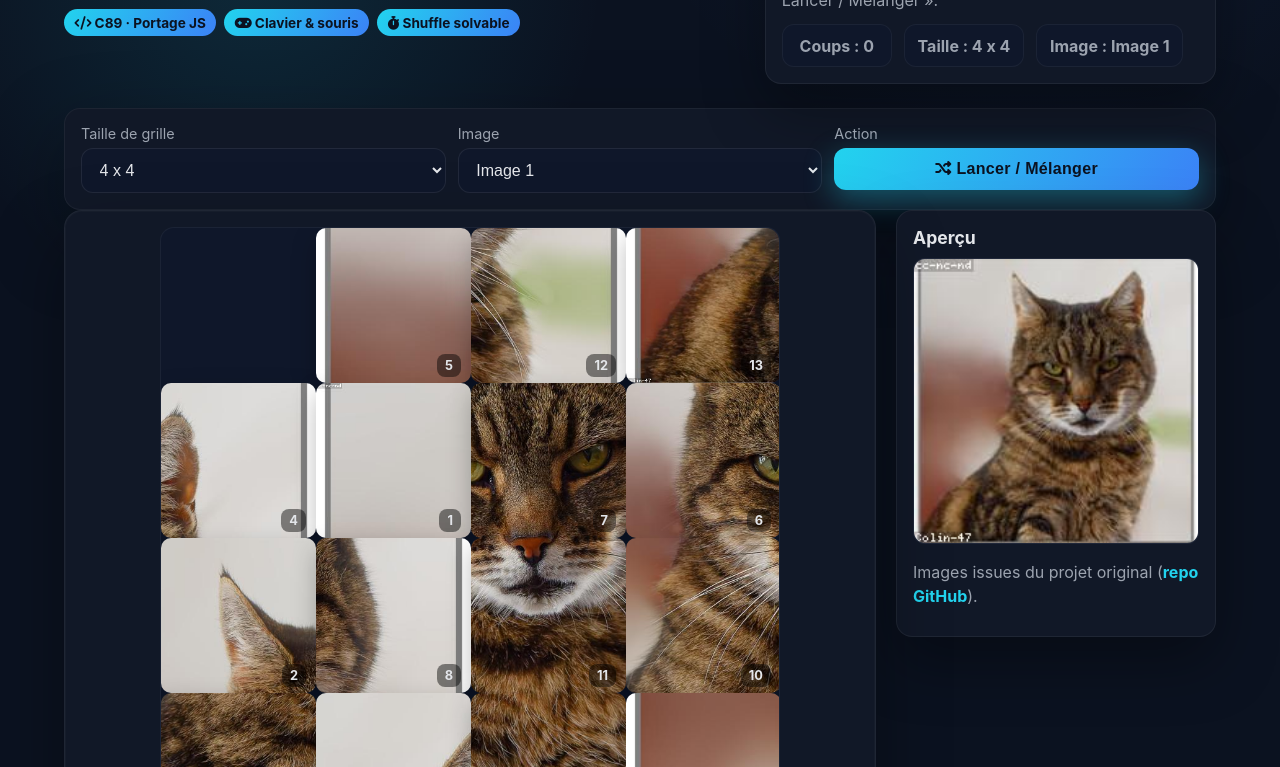
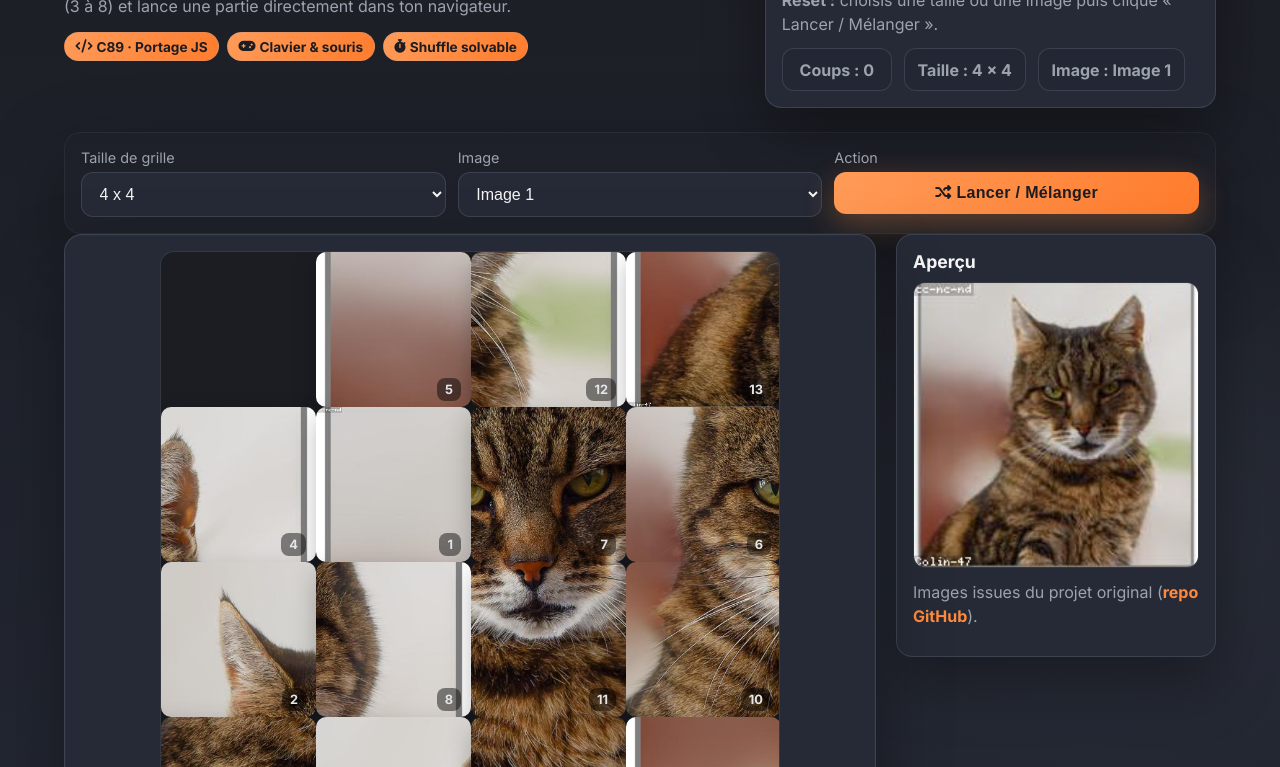
Before and after one commit to Mahdi-Chaouch/Portfolio, a website: page taquin.html in a window 1280 px wide. Shown: the part 266-1033 px from the top of the page. Drawn offline with Linux system fonts and the light colour scheme.

Commit message:
Align Taquin page styling with portfolio dark orange theme

```diff
--- a/taquin.html
+++ b/taquin.html
@@ -6,24 +6,29 @@
   <title>Taquin - Jouer en ligne</title>
   <link rel="icon" href="assets/favicon.png" type="image/png" />
   <link rel="stylesheet" href="https://cdnjs.cloudflare.com/ajax/libs/font-awesome/6.5.1/css/all.min.css">
+  <link rel="stylesheet" href="styles/main.css">
   <style>
+    /* Palette alignée sur le portfolio (orange + dark) */
     :root {
-      --bg: #0b1220;
-      --panel: #111827;
-      --card: #0f172a;
-      --accent: #22d3ee;
-      --text: #e5e7eb;
+      --bg: #1b1d23;
+      --bg-alt: #232733;
+      --card: #262a36;
+      --accent: #ff8a3d;
+      --accent-soft: rgba(255, 138, 61, 0.14);
+      --text: #f5f5f6;
       --muted: #9ca3af;
+      --border-subtle: rgba(148, 163, 184, 0.2);
     }
     * { box-sizing: border-box; }
     body {
       margin: 0;
-      background: radial-gradient(circle at 20% 20%, rgba(34,211,238,0.12), transparent 25%),
-                  radial-gradient(circle at 80% 0%, rgba(59,130,246,0.10), transparent 28%),
-                  var(--bg);
+      min-height: 100vh;
+      font-family: "Inter", system-ui, -apple-system, sans-serif;
+      background:
+        radial-gradient(ellipse 80% 50% at 50% -10%, rgba(255, 138, 61, 0.12), transparent 55%),
+        radial-gradient(ellipse 65% 45% at 85% 65%, rgba(148, 163, 184, 0.08), transparent 55%),
+        linear-gradient(180deg, var(--bg) 0%, var(--bg-alt) 100%);
       color: var(--text);
-      font-family: "Inter", system-ui, -apple-system, sans-serif;
-      min-height: 100vh;
       display: flex;
       flex-direction: column;
     }
@@ -33,9 +38,9 @@
       display: flex;
       align-items: center;
       gap: 0.75rem;
-      background: rgba(11, 18, 32, 0.85);
+      background: rgba(27, 29, 35, 0.9);
       backdrop-filter: blur(12px);
-      border-bottom: 1px solid rgba(255,255,255,0.05);
+      border-bottom: 1px solid var(--border-subtle);
       position: sticky;
       top: 0;
       z-index: 10;
@@ -51,10 +56,10 @@
       padding: 0.55rem 1rem;
       border-radius: 10px;
       transition: all 0.2s ease;
-      border: 1px solid rgba(255,255,255,0.08);
-      background: rgba(255,255,255,0.03);
+      border: 1px solid var(--border-subtle);
+      background: rgba(255,255,255,0.02);
     }
-    .btn-back:hover { color: #fff; border-color: rgba(255,255,255,0.25); }
+    .btn-back:hover { color: #fff; border-color: var(--accent); box-shadow: 0 10px 24px rgba(0,0,0,0.25); }
     main { flex: 1; width: 100%; max-width: 1200px; margin: 0 auto; padding: 2rem 1.5rem 3rem; }
     .hero {
       display: grid;
@@ -70,8 +75,8 @@
       padding: 0.35rem 0.65rem;
       border-radius: 999px;
       font-size: 0.85rem;
-      color: #0b1220;
-      background: linear-gradient(120deg, #22d3ee, #3b82f6);
+      color: #1b1d23;
+      background: linear-gradient(120deg, #ff9b58, #ff7c2d);
       font-weight: 700;
     }
     .controls {
@@ -90,7 +95,7 @@
       width: 100%;
       background: var(--card);
       color: var(--text);
-      border: 1px solid rgba(255,255,255,0.08);
+      border: 1px solid var(--border-subtle);
       border-radius: 12px;
       padding: 0.75rem 0.85rem;
       font-size: 1rem;
@@ -98,15 +103,15 @@
     }
     select:focus, button:focus { outline: 2px solid var(--accent); outline-offset: 2px; }
     button {
-      background: linear-gradient(120deg, #22d3ee, #3b82f6);
-      color: #0b1220;
+      background: linear-gradient(120deg, #ff9b58, #ff7c2d);
+      color: #1b1d23;
       font-weight: 800;
       letter-spacing: 0.02em;
       cursor: pointer;
       border: none;
-      box-shadow: 0 10px 30px rgba(34,211,238,0.35);
+      box-shadow: 0 10px 30px rgba(255, 138, 61, 0.3);
     }
-    button:hover { transform: translateY(-1px); box-shadow: 0 14px 40px rgba(59,130,246,0.35); }
+    button:hover { transform: translateY(-1px); box-shadow: 0 14px 40px rgba(255, 138, 61, 0.4); }
     .game-area {
       display: grid;
       grid-template-columns: 1fr 320px;
@@ -114,9 +119,9 @@
       align-items: start;
     }
     .board-wrapper {
-      background: var(--panel);
+      background: var(--card);
       border-radius: 18px;
-      border: 1px solid rgba(255,255,255,0.06);
+      border: 1px solid var(--border-subtle);
       padding: 1rem;
       position: relative;
       box-shadow: inset 0 0 0 1px rgba(255,255,255,0.02), 0 30px 70px rgba(0,0,0,0.35);
@@ -128,8 +133,8 @@
       margin: 0 auto;
       border-radius: 14px;
       overflow: hidden;
-      background: #0f172a;
-      border: 1px solid rgba(255,255,255,0.05);
+      background: var(--bg);
+      border: 1px solid var(--border-subtle);
       touch-action: manipulation;
     }
     .tile {
@@ -142,7 +147,7 @@
       cursor: pointer;
       user-select: none;
     }
-    .tile:hover { box-shadow: 0 12px 30px rgba(34,211,238,0.25); }
+    .tile:hover { box-shadow: 0 12px 30px rgba(255, 138, 61, 0.25); }
     .tile__label {
       position: absolute;
       bottom: 6px;
@@ -157,8 +162,8 @@
     .overlay {
       position: absolute;
       inset: 0;
-      background: linear-gradient(160deg, rgba(34,211,238,0.18), rgba(59,130,246,0.25));
-      color: #0b1220;
+      background: linear-gradient(160deg, rgba(255,138,61,0.18), rgba(255,138,61,0.28));
+      color: #1b1d23;
       display: grid;
       place-items: center;
       font-size: clamp(1.3rem, 4vw, 2rem);
@@ -173,9 +178,9 @@
     }
     .overlay.visible { opacity: 1; pointer-events: auto; }
     .sidecard {
-      background: var(--panel);
+      background: var(--card);
       border-radius: 16px;
-      border: 1px solid rgba(255,255,255,0.06);
+      border: 1px solid var(--border-subtle);
       padding: 1rem;
       box-shadow: 0 24px 60px rgba(0,0,0,0.35);
     }
@@ -185,15 +190,15 @@
       width: 100%;
       border-radius: 12px;
       overflow: hidden;
-      border: 1px solid rgba(255,255,255,0.07);
-      background: #0f172a;
+      border: 1px solid var(--border-subtle);
+      background: var(--bg);
       aspect-ratio: 1 / 1;
       object-fit: cover;
     }
     .stats { display: flex; gap: 0.75rem; flex-wrap: wrap; margin-top: 0.75rem; }
     .stat {
-      background: var(--card);
-      border: 1px solid rgba(255,255,255,0.05);
+      background: var(--bg-alt);
+      border: 1px solid var(--border-subtle);
       border-radius: 12px;
       padding: 0.65rem 0.8rem;
       color: var(--muted);
```
